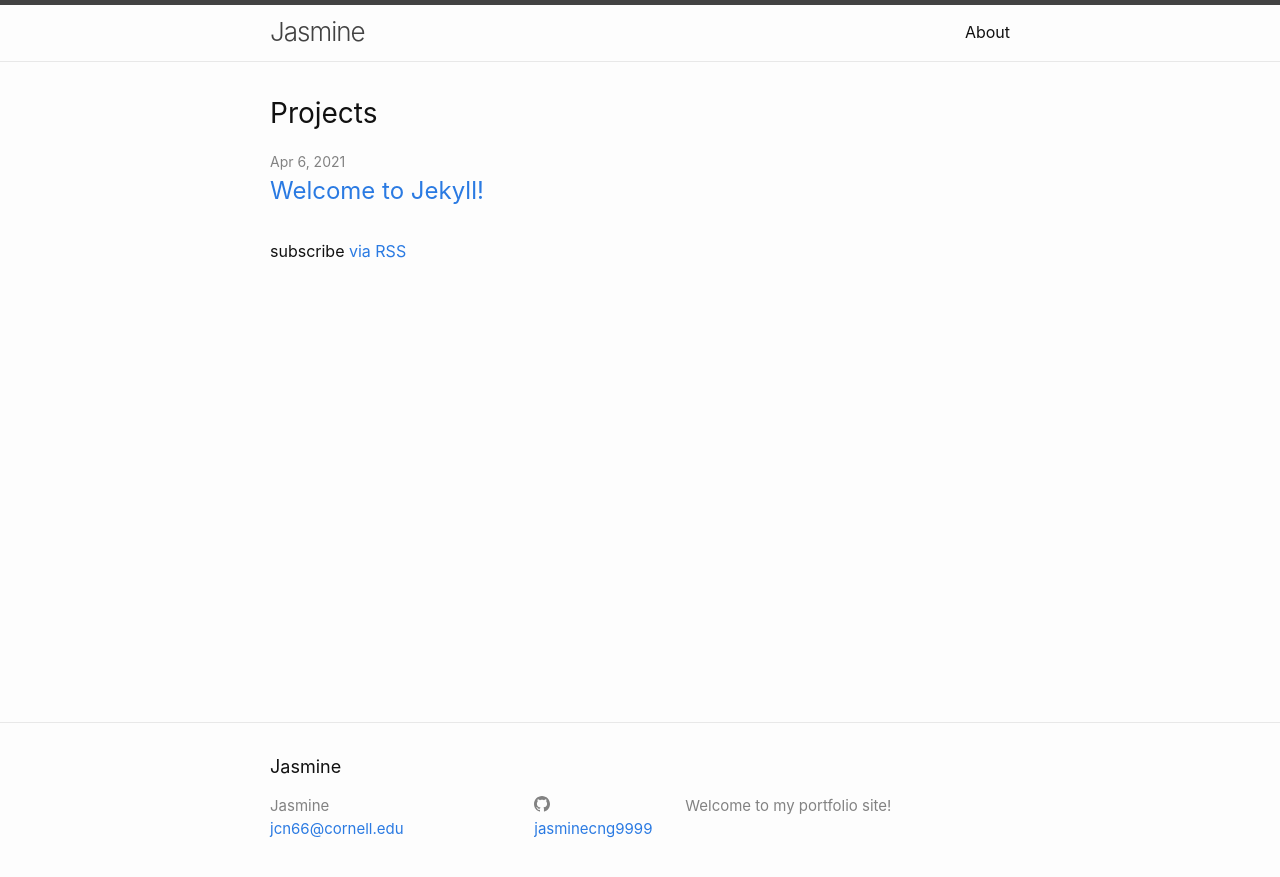
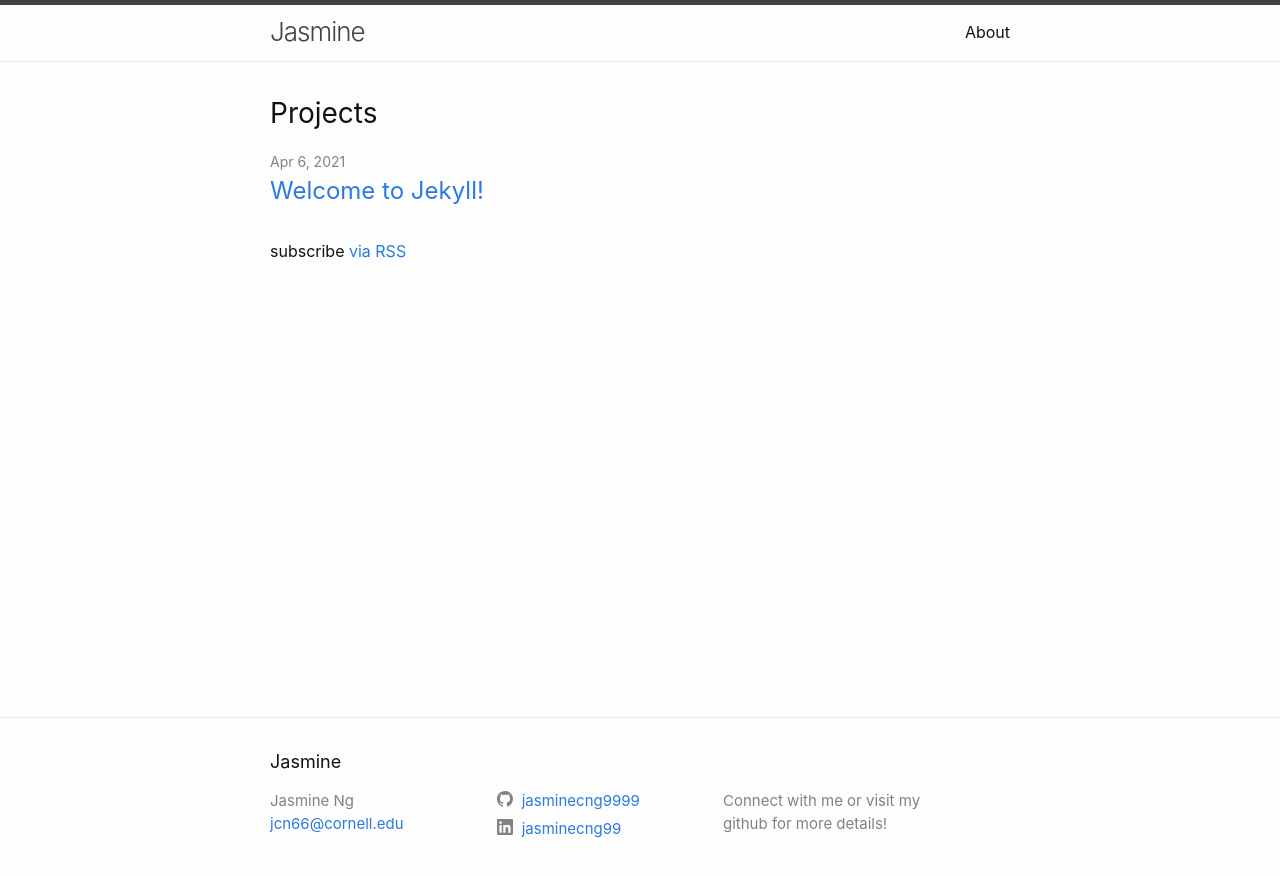
Before and after one commit to jasminecng9999/jasminecng9999.github.io, a Jekyll site: the page built from index.markdown, in a window 1280 px wide. Shown: the top 877 px of the page. Built offline with Jekyll 4.4.1, drawn with Linux system fonts in a browser that asks for light colours.

Commit message:
branding

```diff
--- a/_config.yml
+++ b/_config.yml
@@ -21,11 +21,14 @@
 title: Jasmine
 email: jcn66@cornell.edu
 description: >- # this means to ignore newlines until "baseurl:"
-  Welcome to my portfolio site!
+  Connect with me or visit my github for more details!
 baseurl: "" # the subpath of your site, e.g. /blog
 url: "" # the base hostname & protocol for your site, e.g. http://example.com
 # twitter_username: jekyllrb
 github_username:  jasminecng9999
+
+author: Jasmine Ng
+linkedin_username: jasminecng99
 
 # Build settings
 # Removed minima theme but copied the base files of it and will edit it
--- a/_sass/minima/_layout.scss
+++ b/_sass/minima/_layout.scss
@@ -135,18 +135,18 @@
 }
 
 .footer-col-1 {
-  width: -webkit-calc(35% - (#{$spacing-unit} / 2));
-  width:         calc(35% - (#{$spacing-unit} / 2));
+  width: -webkit-calc(30% - (#{$spacing-unit} / 2));
+  width:         calc(30% - (#{$spacing-unit} / 2));
 }
 
 .footer-col-2 {
-  width: -webkit-calc(20% - (#{$spacing-unit} / 2));
-  width:         calc(20% - (#{$spacing-unit} / 2));
+  width: -webkit-calc(30% - (#{$spacing-unit} / 2));
+  width:         calc(30% - (#{$spacing-unit} / 2));
 }
 
 .footer-col-3 {
-  width: -webkit-calc(45% - (#{$spacing-unit} / 2));
-  width:         calc(45% - (#{$spacing-unit} / 2));
+  width: -webkit-calc(30% - (#{$spacing-unit} / 2));
+  width:         calc(30% - (#{$spacing-unit} / 2));
 }
 
 @include media-query($on-laptop) {
```
Also changed, not shown: Gemfile (line endings or trailing spaces), images/IMG_6939.jpg (added).
